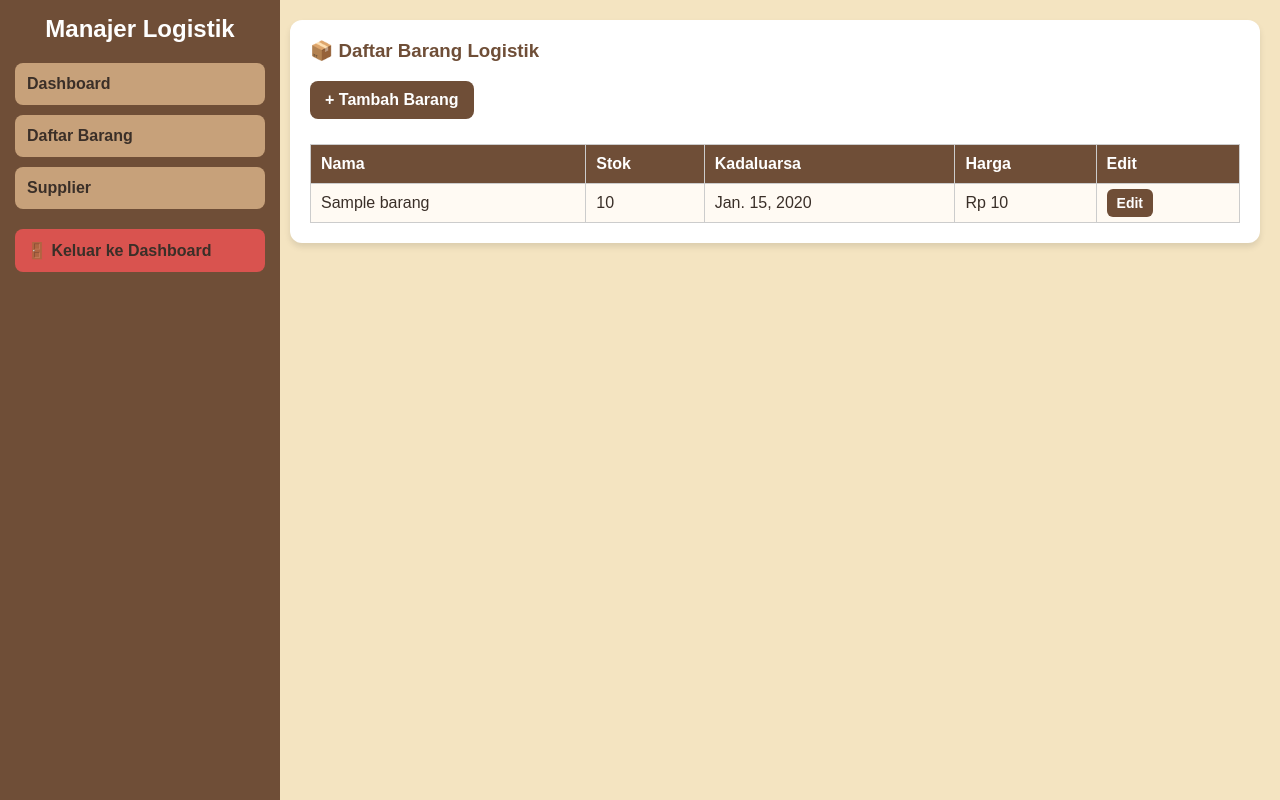
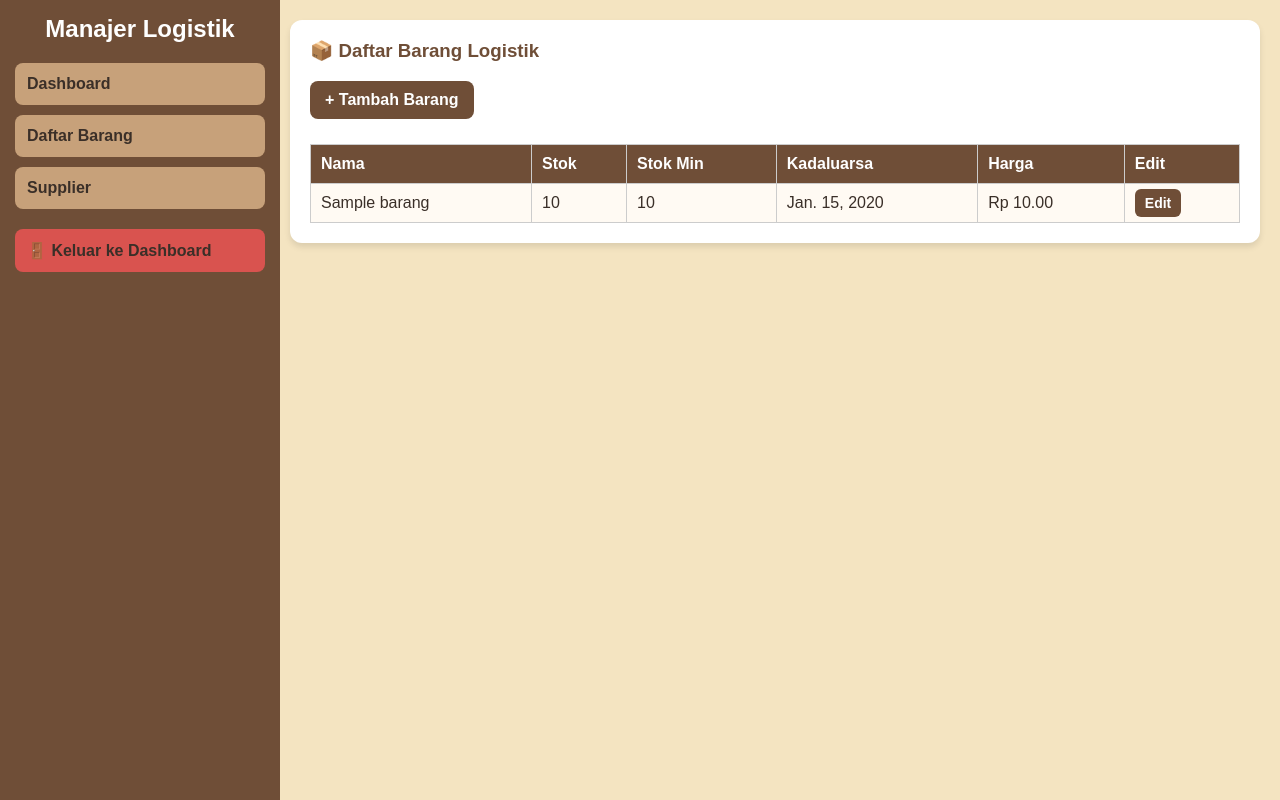
Before and after one commit to Hakaisha1/coffeeCSOS, a Django app: template logistik/templates/logistik/daftar_barang.html in a window 1280 px wide. Run offline with Django 5.2, Linux system fonts and the light colour scheme; the template is opened without the code that fills it: values that come from a table or form of the project are taken from there, others are empty; tables that the repository leaves empty hold one stand-in row (values such as "Sample post").

Commit message:
udah ada minimum

```diff
--- a/logistik/models.py
+++ b/logistik/models.py
@@ -1,13 +1,5 @@
 from django.db import models
 
-class Barang(models.Model):
-    nama = models.CharField(max_length=100)
-    stok = models.IntegerField(default=0)
-    harga = models.IntegerField(default=0)
-    kadaluarsa = models.DateField(null=True, blank=True)
-
-    def __str__(self):
-        return self.nama
 
 
 class Supplier(models.Model):
@@ -16,3 +8,13 @@ class Supplier(models.Model):
 
     def __str__(self):
         return self.nama
+
+class Barang(models.Model):
+    nama = models.CharField(max_length=100)  # "Kopi Espresso (18g/unit)"
+    stok = models.IntegerField()  # dalam unit
+    stok_minimum = models.IntegerField(default=10)
+    harga = models.DecimalField(max_digits=10, decimal_places=2)
+    kadaluarsa = models.DateField(null=True, blank=True)
+
+    def __str__(self):
+        return self.nama
--- a/logistik/templates/logistik/daftar_barang.html
+++ b/logistik/templates/logistik/daftar_barang.html
@@ -140,6 +140,7 @@
                     <tr>
                         <th>Nama</th>
                         <th>Stok</th>
+                        <th>Stok Min</th>
                         <th>Kadaluarsa</th>
                         <th>Harga</th>
                         <th>Edit</th>
@@ -151,6 +152,7 @@
                     <tr>
                         <td>{{ b.nama }}</td>
                         <td>{{ b.stok }}</td>
+                        <td>{{ b.stok_minimum }}</td>
                         <td>{{ b.kadaluarsa|default:"-" }}</td>
                         <td>Rp {{ b.harga }}</td>
                         <td>
@@ -176,6 +178,7 @@
                     <tr>
                         <td>${item.nama}</td>
                         <td>${item.stok}</td>
+                        <td>${item.stok_minimum}</td>
                         <td>${item.kadaluarsa || "-"}</td>
                         <td>Rp ${item.harga}</td>
                         <td>
--- a/logistik/templates/logistik/tambah_barang.html
+++ b/logistik/templates/logistik/tambah_barang.html
@@ -105,11 +105,14 @@
                 <label>Stok</label>
                 <input type="number" name="stok" required>
 
+                <label>Stok Minimum</label>
+                <input type="number" name="stok_minimum" value="10" required>
+
                 <label>Tanggal Kadaluarsa (opsional)</label>
                 <input type="date" name="kadaluarsa">
 
                 <label>Harga</label>
-                <input type="number" name="harga" required>
+                <input type="number" name="harga" step="0.01" required>
 
                 <button class="btn" type="submit">Simpan Barang</button>
             </form>
--- a/logistik/views.py
+++ b/logistik/views.py
@@ -100,8 +100,9 @@ def tambah_barang(request):
     if request.method == "POST":
         nama = request.POST.get("nama")
         stok = int(request.POST.get("stok"))
+        stok_minimum = int(request.POST.get("stok_minimum", 10))
         kadaluarsa = request.POST.get("kadaluarsa")
-        harga = int(request.POST.get("harga"))
+        harga = request.POST.get("harga")
 
         # Validasi kadaluarsa: harus kosong atau format tanggal yang benar
         if kadaluarsa and len(kadaluarsa.strip()) > 0:
@@ -114,6 +115,7 @@ def tambah_barang(request):
         Barang.objects.create(
             nama=nama,
             stok=stok,
+            stok_minimum=stok_minimum,
             harga=harga,
             kadaluarsa=kadaluarsa,
         )
```
Also changed, not shown: core/migrations/0001_initial.py, customer/migrations/0001_initial.py, logistik/migrations/0001_initial.py, pegawai/migrations/0001_initial.py.
